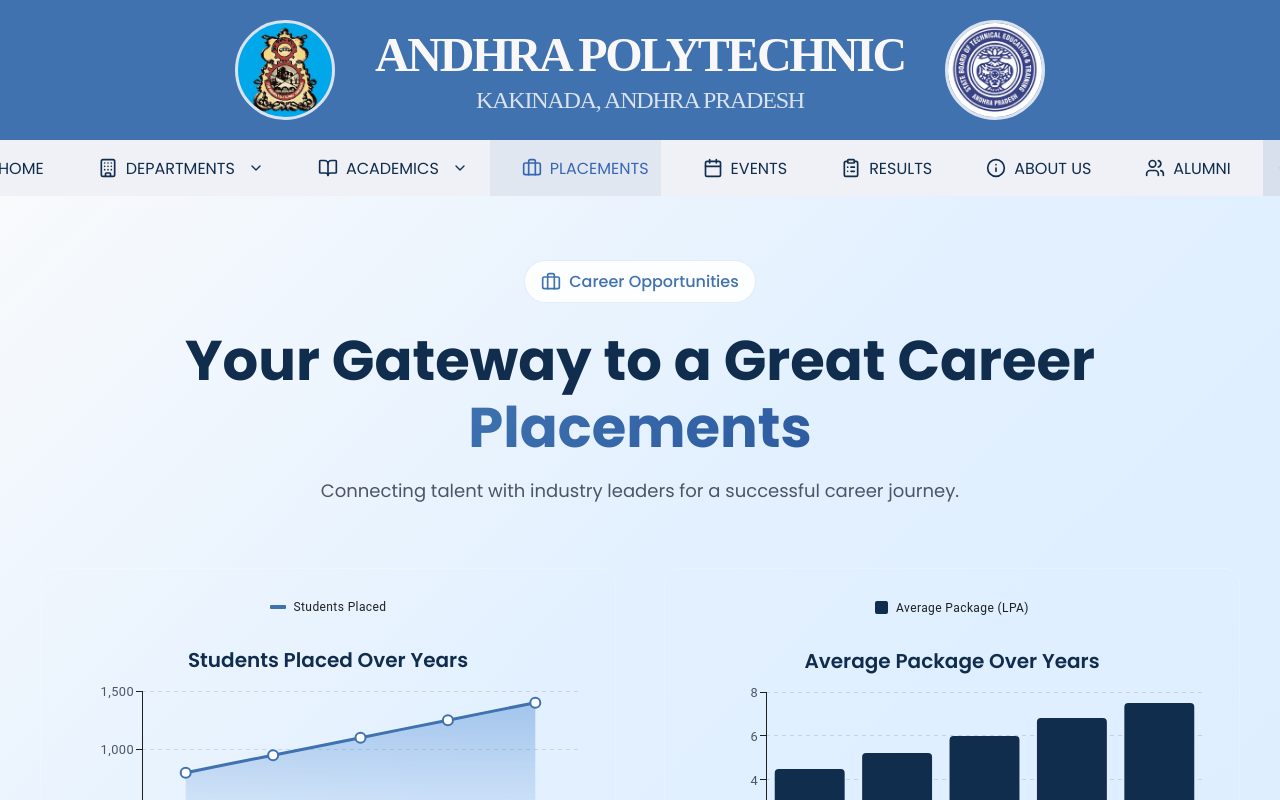
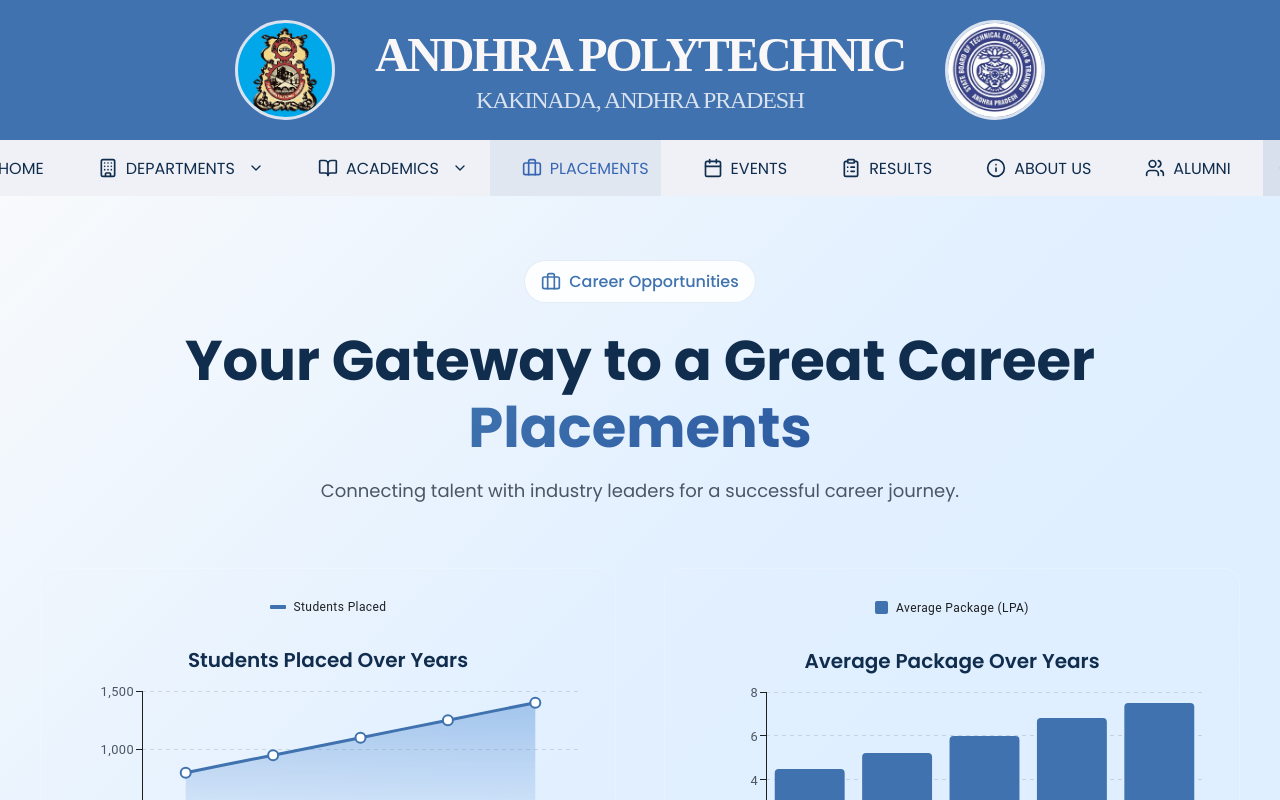
Before and after one commit to DhanushSaiCoder/AndhraPolytechnic, a React (Create React App) app in the folder frontend/: page /placements in a window 1280 px wide. Shown: the top 800 px of the page. Built offline with nearby package versions, Linux system fonts and the light colour scheme.

Commit message:
~bar colors

```diff
--- a/frontend/src/components/PlacementsComponents/PlacementsHeroSection.js
+++ b/frontend/src/components/PlacementsComponents/PlacementsHeroSection.js
@@ -69,7 +69,7 @@ const PlacementsHeroSection = () => {
                             {
                                 data: packageData.avgPackage,
                                 label: 'Average Package (LPA)',
-                                color: '#112D4E',
+                                color: '#3F72AF',
                             },
                         ]}
                         height={300}
```
